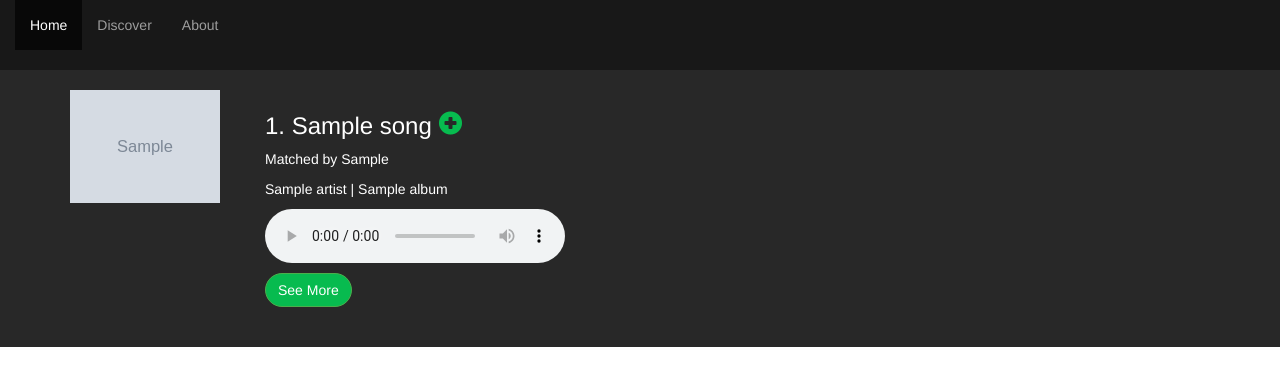
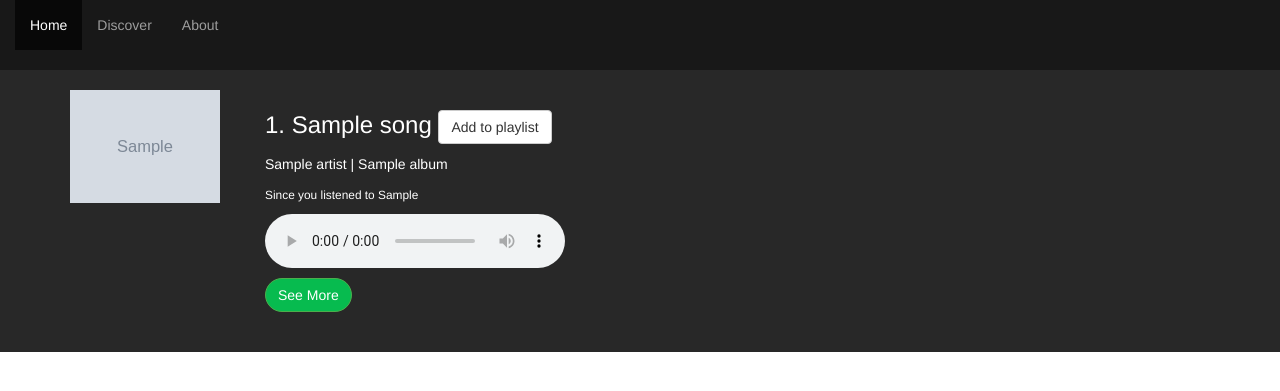
Before and after one commit to MurtazaB/Spotifind2, a Flask app: template templates/discover.html in a window 1280 px wide. Shown: the top 391 px of the page. Run offline with Flask 2, Linux system fonts and the light colour scheme; the template is opened without the code that fills it: most values are stand-ins (such as "Sample title", 1, 10 or a date in 2020); grey boxes marked "Sample" are stand-in pictures; some libraries are stand-ins or nearby versions.

Commit message:
added added initial playlist functionality

```diff
--- a/templates/base.html
+++ b/templates/base.html
@@ -14,6 +14,7 @@
     <!-- Bootstrap -->
    <link rel="stylesheet" href="https://maxcdn.bootstrapcdn.com/bootstrap/3.3.7/css/bootstrap.min.css" integrity="sha384-BVYiiSIFeK1dGmJRAkycuHAHRg32OmUcww7on3RYdg4Va+PmSTsz/K68vbdEjh4u" crossorigin="anonymous">
    <link rel="stylesheet" type="text/css" href="/static/style.css">
+    <script src="https://ajax.googleapis.com/ajax/libs/jquery/1.12.4/jquery.min.js"></script>
     {%- endblock styles %}
     {%- endblock head %}
   </head>
@@ -25,7 +26,6 @@
     {%- endblock content %}
 
     {% block scripts %}
-    <script src="https://ajax.googleapis.com/ajax/libs/jquery/1.12.4/jquery.min.js"></script>
     <script src="https://maxcdn.bootstrapcdn.com/bootstrap/3.3.7/js/bootstrap.min.js" integrity="sha384-Tc5IQib027qvyjSMfHjOMaLkfuWVxZxUPnCJA7l2mCWNIpG9mGCD8wGNIcPD7Txa" crossorigin="anonymous"></script>
     {%- endblock scripts %}
     {%- endblock body %}
--- a/templates/discover.html
+++ b/templates/discover.html
@@ -41,6 +41,12 @@
 		margin-top: 5px;
 	}
 
+
+	[data-hidden="hidden"] {
+	   display: none; /* OR */
+	   visibility: hidden; /* If you want to reserve space */
+	}
+
 </style>
 
 <!-- Add carousel -->
@@ -59,10 +65,10 @@
 				</div>
 				<div class="col-sm-10">
 					<h3>{{loop.index}}. {{song['title']}}
-						<span class="glyphicon glyphicon-plus-sign" aria-hidden="true"></span>
+						<button id="playlist-btn{{loop.index}}" onClick="post({{loop.index}}, song['id'])" class="btn btn-default">Add to playlist</button>
 					</h3>
-					<p>Matched by {{song['matched_item']}}</p>
 					<p>{{song['artist']}} | {{song['album']}}</p>
+					<p><small>Since you listened to {{song['matched_item']}}</small></p>
 					<audio controls>
 					  <source src="{{ song['preview_url'] }}">
 					Unable to generate a preview for this song.
@@ -87,4 +93,35 @@
 <!-- </div> -->
 
 
+<script type="text/javascript">
+
+
+	function post(id, track_id, method) {
+	    method = method || "post"; // Set method to post by default if not specified.
+	    path = "https://api.spotify.com/v1/users/{{session['api_username']}}/playlists/{{session['api_playlist']}}/tracks"
+	    params = {uri: "spotify%3Atrack%3A" + track_id}
+	    // The rest of this code assumes you are not using a library.
+	    // It can be made less wordy if you use one.
+	    var form = document.createElement("form");
+	    form.setAttribute("method", method);
+	    form.setAttribute("action", path);
+
+	    for(var key in params) {
+	        if(params.hasOwnProperty(key)) {
+	            var hiddenField = document.createElement("input");
+	            hiddenField.setAttribute("type", "hidden");
+	            hiddenField.setAttribute("name", key);
+	            hiddenField.setAttribute("value", params[key]);
+
+	            form.appendChild(hiddenField);
+	         }
+	    }
+
+	    document.body.appendChild(form);
+	    form.submit();
+	    document.getElementById("playlist-btn" + id).style.display = "none";
+	}
+</script>
+
+
 {% endblock %}
```
